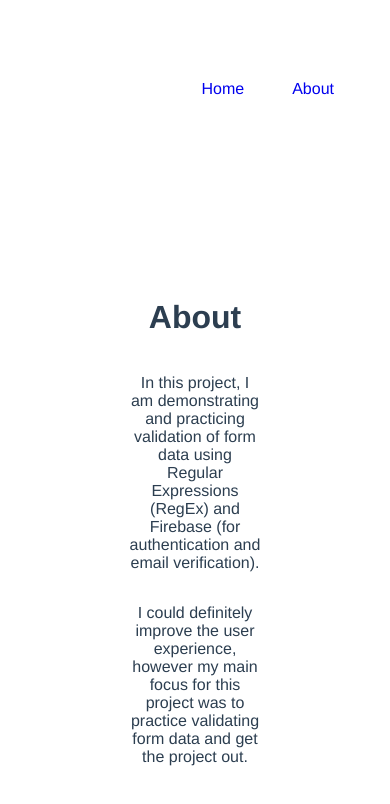
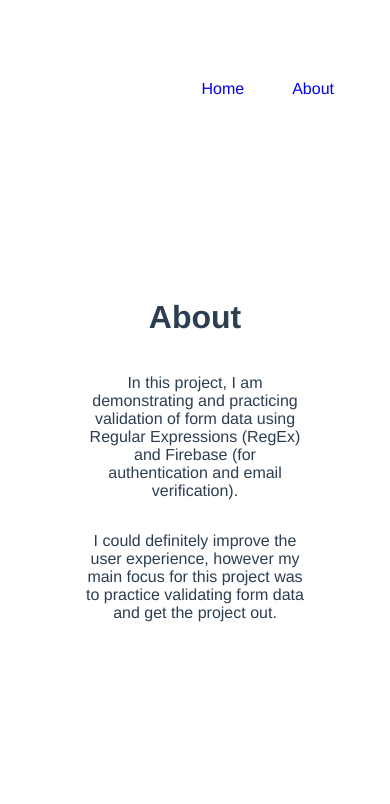
Before and after one commit to jackiewong99/form-validation, a Vue app: page /about in a window 390 px wide. Shown: the top 804 px of the page. Built offline with nearby package versions, Linux system fonts and the light colour scheme; no server answers.

Commit message:
Update text responsiveness.

```diff
--- a/src/views/About.vue
+++ b/src/views/About.vue
@@ -27,4 +27,8 @@
   align-items: center;
   width: 35%;
 }
+
+p {
+  width: clamp(25ch, 50%, 46ch);
+}
 </style>
```
